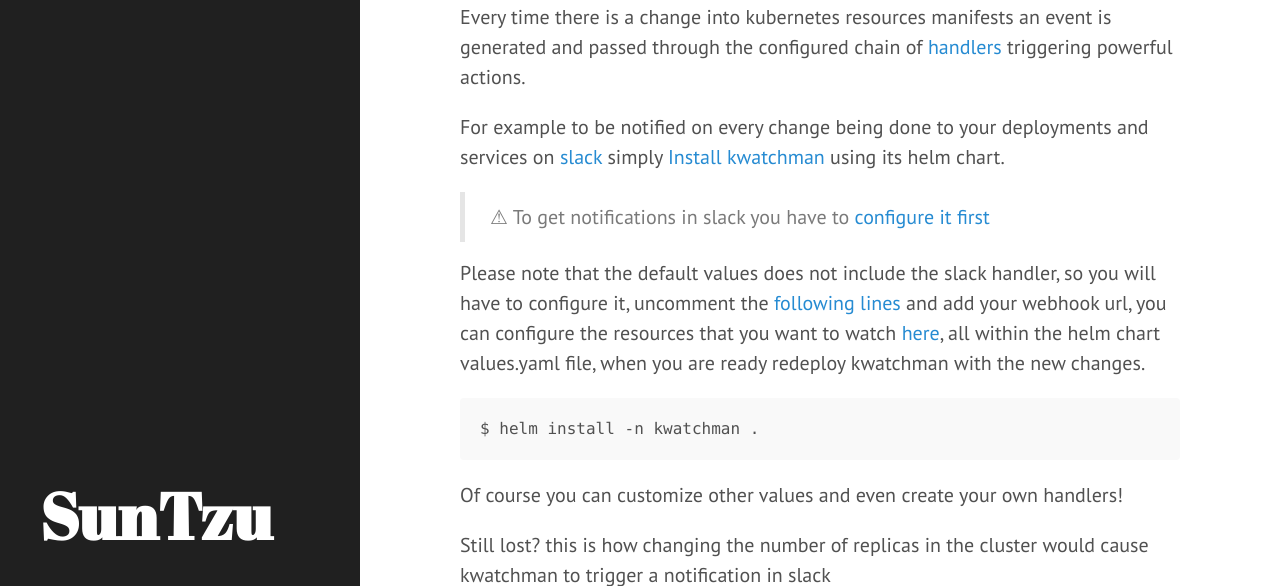
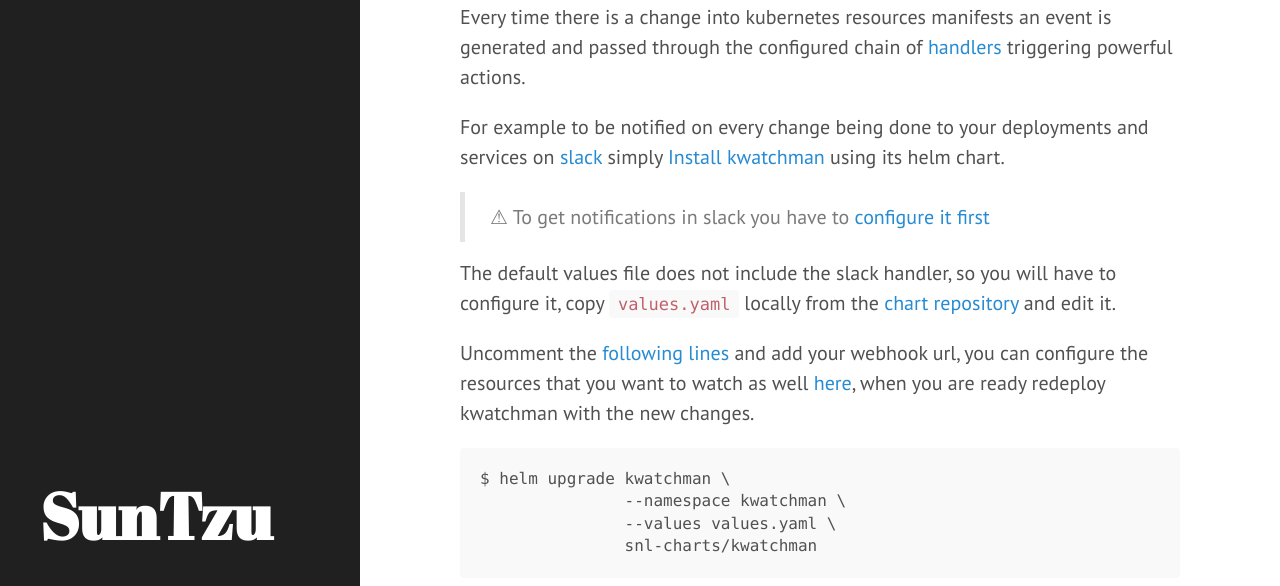
Before and after one commit to snebel29/snebel29.github.io, a Jekyll site: the page built from _posts/2019-08-10-watch-for-kubernetes-resources-changes-and-trigger-handlers-using-kwatchman.md, in a window 1280 px wide and 900 px high, scrolled down 934 px, cut to the strip 0-586 px from the top of the window. Built offline with Jekyll 4.4.1, drawn with Linux system fonts in a browser that asks for light colours.

Commit message:
Update for new chart repository

````diff
--- a/_posts/2019-08-10-watch-for-kubernetes-resources-changes-and-trigger-handlers-using-kwatchman.md
+++ b/_posts/2019-08-10-watch-for-kubernetes-resources-changes-and-trigger-handlers-using-kwatchman.md
@@ -21,10 +21,15 @@
 
 > &#9888; To get notifications in slack you have to [configure it first](https://github.com/snebel29/kwatchman#the-slack-handler)
 
-Please note that the default values does not include the slack handler, so you will have to configure it, uncomment the [following lines](https://github.com/snebel29/kwatchman/blob/e51de050e1662b8e1a03812b6d24d799ae00f573/build/chart/kwatchman/values.yaml#L31-L37) and add your webhook url, you can configure the resources that you want to watch [here](https://github.com/snebel29/kwatchman/blob/e51de050e1662b8e1a03812b6d24d799ae00f573/build/chart/kwatchman/values.yaml#L19-L23), all within the helm chart values.yaml file, when you are ready redeploy kwatchman with the new changes.
+The default values file does not include the slack handler, so you will have to configure it, copy `values.yaml` locally from the [chart repository](https://github.com/snebel29/snl-charts/tree/master/kwatchman) and edit it.
+
+Uncomment the [following lines](https://github.com/snebel29/snl-charts/blob/91b38d3e732ef0aee02c304b99499b254b4520ca/kwatchman/values.yaml#L31-L37) and add your webhook url, you can configure the resources that you want to watch as well [here](https://github.com/snebel29/snl-charts/blob/91b38d3e732ef0aee02c304b99499b254b4520ca/kwatchman/values.yaml#L19-L23), when you are ready redeploy kwatchman with the new changes.
 
 ```
-$ helm install -n kwatchman .
+$ helm upgrade kwatchman \
+               --namespace kwatchman \
+               --values values.yaml \
+               snl-charts/kwatchman
 ```
 
 Of course you can customize other values and even create your own handlers!
````
